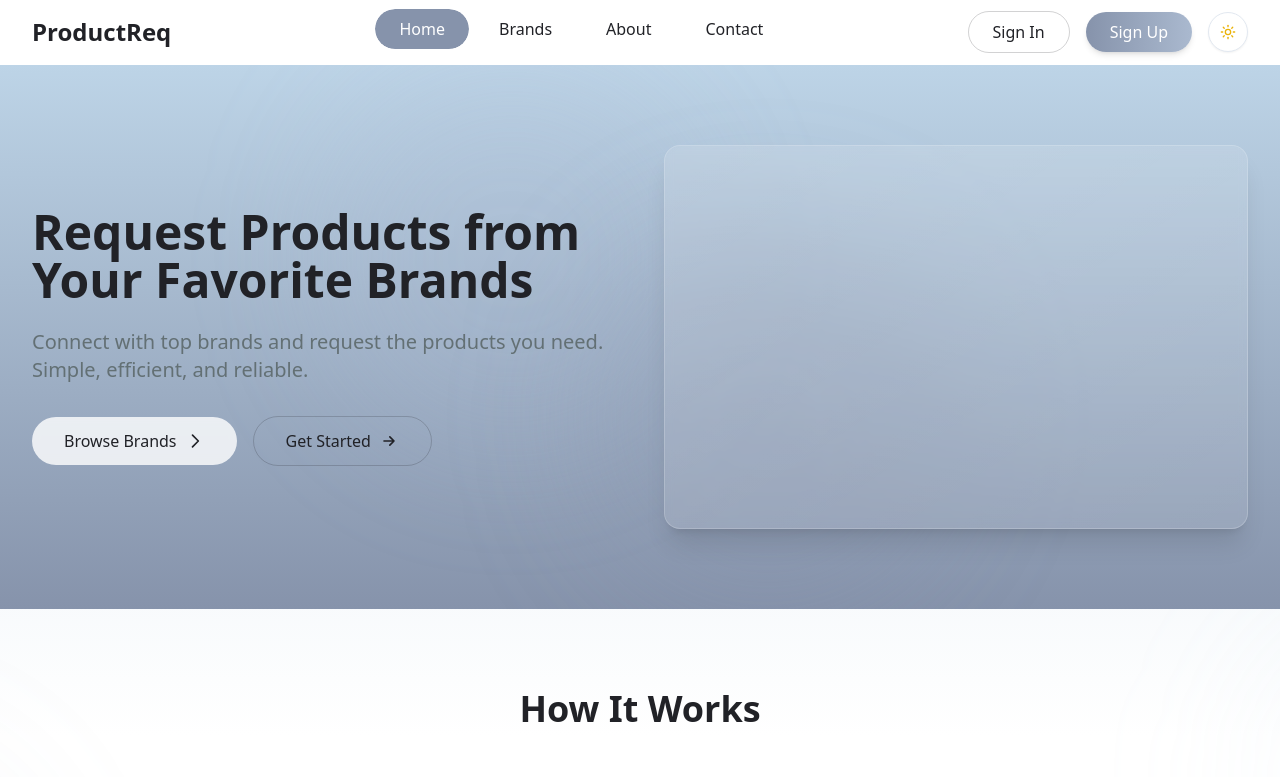
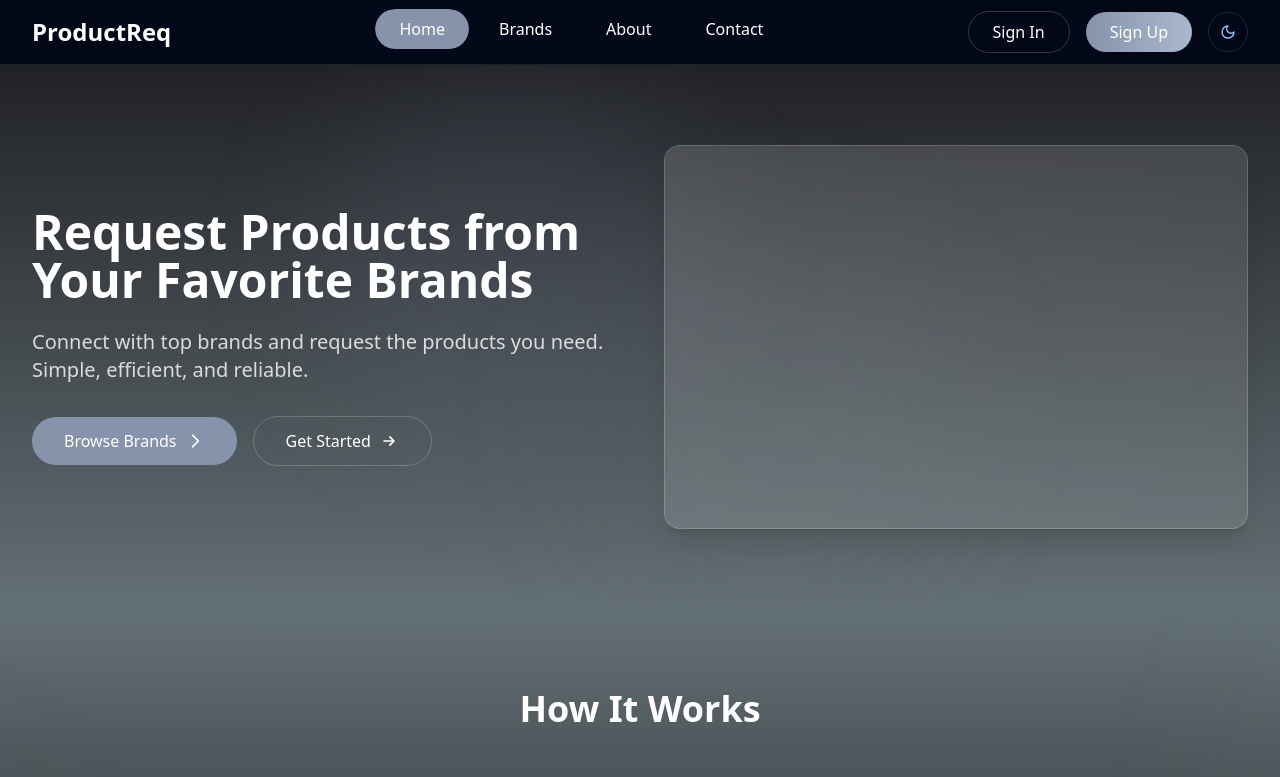
Before and after one commit to suspect-otw/spacestore, a Next.js app: page / in a window 1280 px wide. Shown: the top 777 px of the page. Built offline with nearby package versions, Linux system fonts and the light colour scheme.

Commit message:
Setup development branch with visual indicator in title

```diff
--- a/src/app/layout.tsx
+++ b/src/app/layout.tsx
@@ -5,7 +5,7 @@ import Footer from "@/components/Footer";
 import { ThemeProvider } from "@/components/theme-provider";
 
 export const metadata: Metadata = {
-  title: "Product Request Platform",
+  title: "Product Request Platform [DEV]",
   description: "A platform for managing product requests and brands",
 };
 
@@ -19,7 +19,7 @@ export default function RootLayout({
       <body className="min-h-screen flex flex-col bg-background text-foreground">
         <ThemeProvider
           attribute="class"
-          defaultTheme="system"
+          defaultTheme="dark"
           enableSystem
           disableTransitionOnChange
         >
--- a/src/components/theme-toggle.tsx
+++ b/src/components/theme-toggle.tsx
@@ -20,7 +20,7 @@ export function ThemeToggle() {
         size="icon"
         className="h-10 w-10 rounded-full"
       >
-        <span className="h-5 w-5" />
+        <MoonIcon className="h-5 w-5 text-blue-300" strokeWidth={2} />
       </Button>
     )
   }
```
